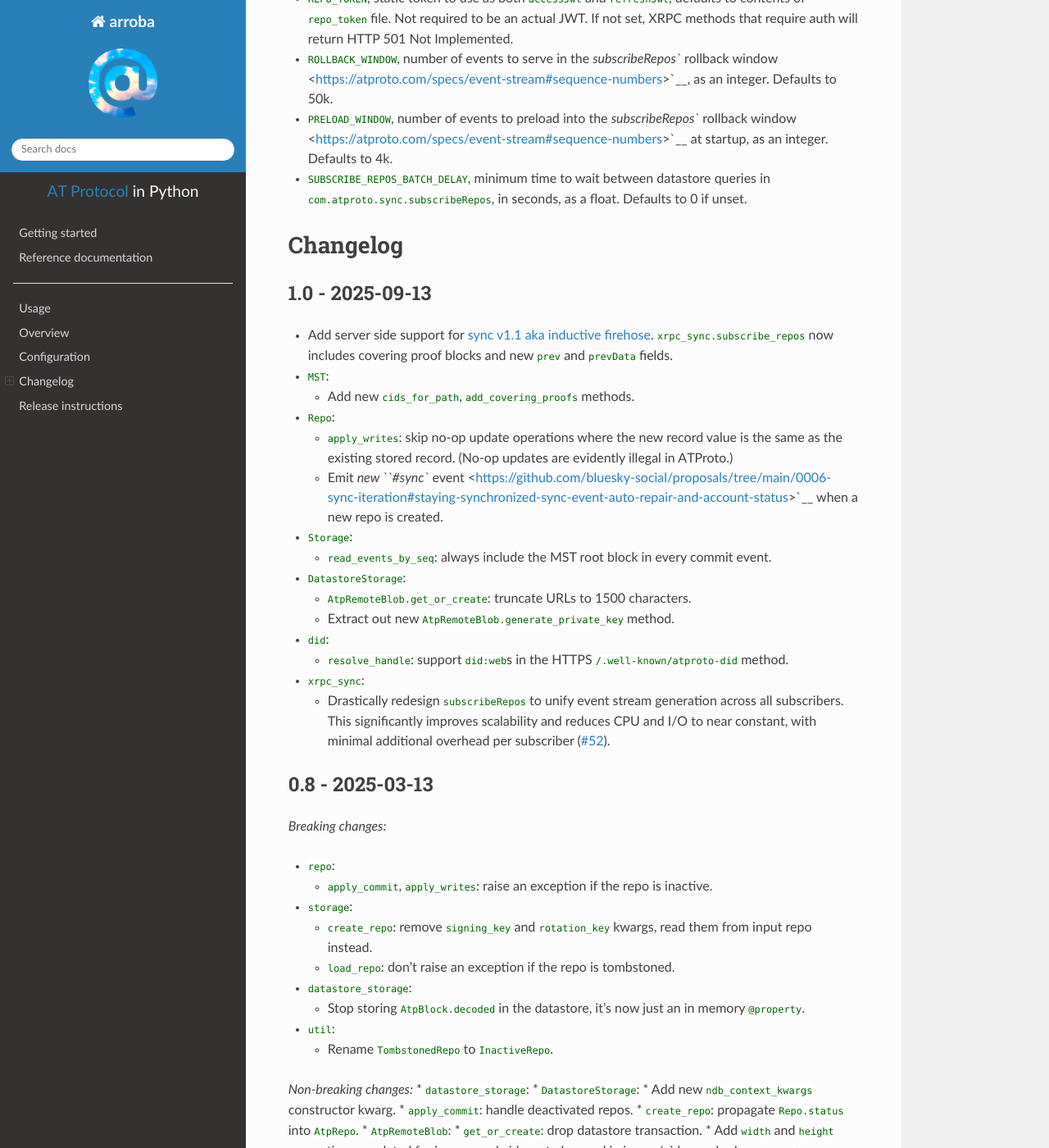
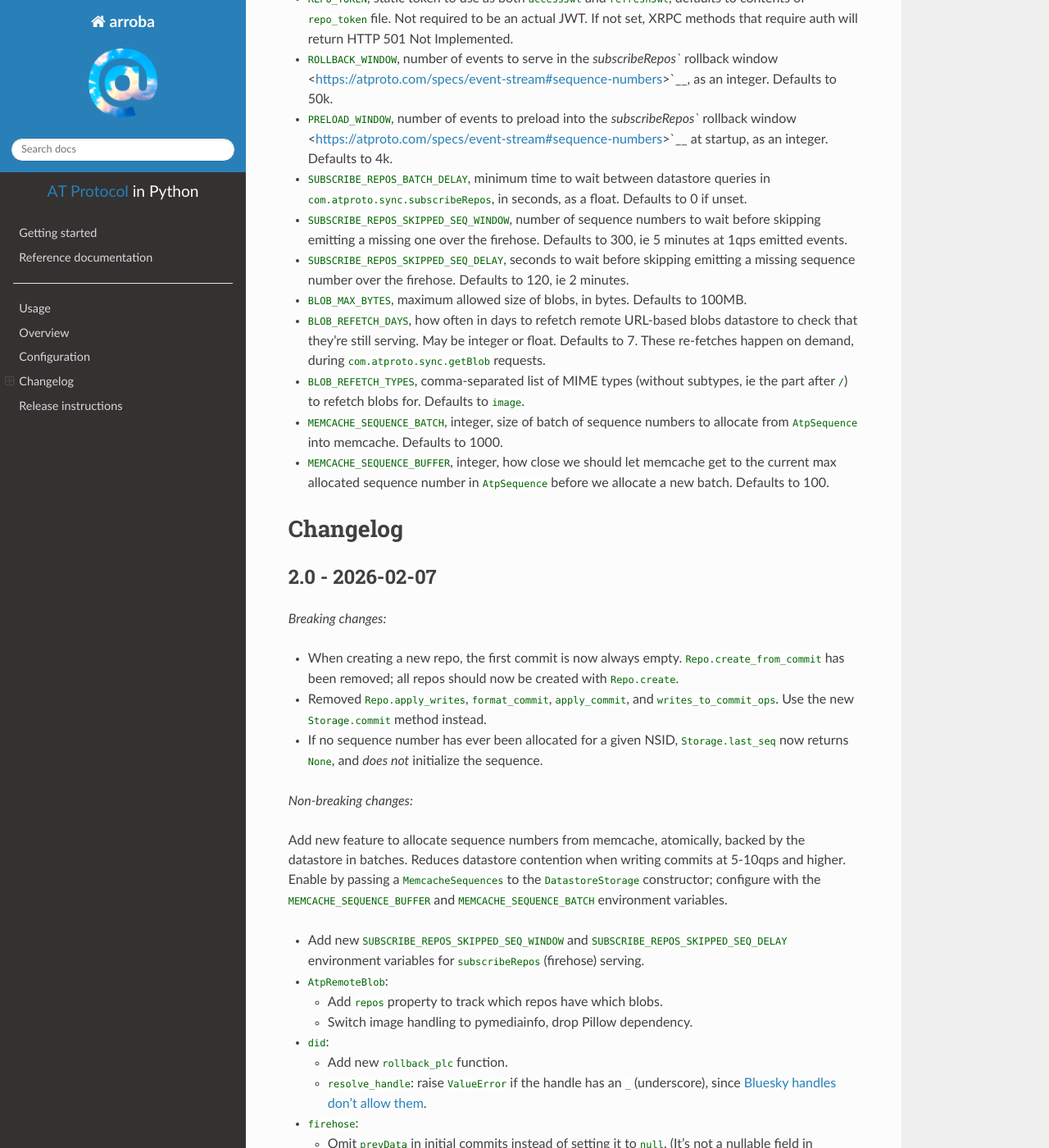
Before and after one commit to snarfed/arroba, a Sphinx documentation site: the page built from docs/index.rst, in a window 1280 px wide and 1400 px high, scrolled down 2065 px. Shown: the whole window at 82% size. Built offline with Sphinx 7.4.7 and the Read the Docs theme 3.1.0, drawn with Linux system fonts in a browser that asks for light colours; some of the changed text lies outside the part shown.

```diff
--- a/docs/conf.py
+++ b/docs/conf.py
@@ -94,8 +94,8 @@ author = 'Ryan Barrett'
 # built documents.
 #
 # The short X.Y version.
-version = '1.0'
-# The full version, including alpha/beta/rc tags.
+version = '2.0'
+# The full 2ersion, including alpha/beta/rc tags.
 release = '1.0'
 
 # The language for content autogenerated by Sphinx. Refer to documentation
--- a/docs/index.rst
+++ b/docs/index.rst
@@ -148,6 +148,27 @@ XRPC handlers:
 - ``SUBSCRIBE_REPOS_BATCH_DELAY``, minimum time to wait between
   datastore queries in ``com.atproto.sync.subscribeRepos``, in seconds,
   as a float. Defaults to 0 if unset.
+- ``SUBSCRIBE_REPOS_SKIPPED_SEQ_WINDOW``, number of sequence numbers to
+  wait before skipping emitting a missing one over the firehose.
+  Defaults to 300, ie 5 minutes at 1qps emitted events.
+- ``SUBSCRIBE_REPOS_SKIPPED_SEQ_DELAY``, seconds to wait before skipping
+  emitting a missing sequence number over the firehose. Defaults to 120,
+  ie 2 minutes.
+- ``BLOB_MAX_BYTES``, maximum allowed size of blobs, in bytes. Defaults
+  to 100MB.
+- ``BLOB_REFETCH_DAYS``, how often in days to refetch remote URL-based
+  blobs datastore to check that they’re still serving. May be integer or
+  float. Defaults to 7. These re-fetches happen on demand, during
+  ``com.atproto.sync.getBlob`` requests.
+- ``BLOB_REFETCH_TYPES``, comma-separated list of MIME types (without
+  subtypes, ie the part after ``/``) to refetch blobs for. Defaults to
+  ``image``.
+- ``MEMCACHE_SEQUENCE_BATCH``, integer, size of batch of sequence
+  numbers to allocate from ``AtpSequence`` into memcache. Defaults to
+  1000.
+- ``MEMCACHE_SEQUENCE_BUFFER``, integer, how close we should let
+  memcache get to the current max allocated sequence number in
+  ``AtpSequence`` before we allocate a new batch. Defaults to 100.
 
 .. raw:: html
 
@@ -160,6 +181,79 @@ XRPC handlers:
 
 Changelog
 ---------
+
+2.0 - 2026-02-07
+~~~~~~~~~~~~~~~~
+
+*Breaking changes:*
+
+- When creating a new repo, the first commit is now always empty.
+  ``Repo.create_from_commit`` has been removed; all repos should now be
+  created with ``Repo.create``.
+- Removed ``Repo.apply_writes``, ``format_commit``, ``apply_commit``,
+  and ``writes_to_commit_ops``. Use the new ``Storage.commit`` method
+  instead.
+- If no sequence number has ever been allocated for a given NSID,
+  ``Storage.last_seq`` now returns ``None``, and *does not* initialize
+  the sequence.
+
+*Non-breaking changes:*
+
+Add new feature to allocate sequence numbers from memcache, atomically,
+backed by the datastore in batches. Reduces datastore contention when
+writing commits at 5-10qps and higher. Enable by passing a
+``MemcacheSequences`` to the ``DatastoreStorage`` constructor; configure
+with the ``MEMCACHE_SEQUENCE_BUFFER`` and ``MEMCACHE_SEQUENCE_BATCH``
+environment variables.
+
+- Add new ``SUBSCRIBE_REPOS_SKIPPED_SEQ_WINDOW`` and
+  ``SUBSCRIBE_REPOS_SKIPPED_SEQ_DELAY`` environment variables for
+  ``subscribeRepos`` (firehose) serving.
+- ``AtpRemoteBlob``:
+
+  - Add ``repos`` property to track which repos have which blobs.
+  - Switch image handling to pymediainfo, drop Pillow dependency.
+
+- ``did``:
+
+  - Add new ``rollback_plc`` function.
+  - ``resolve_handle``: raise ``ValueError`` if the handle has an ``_``
+    (underscore), since `Bluesky handles don’t allow
+    them <https://atproto.com/specs/handle#handle-identifier-syntax>`__.
+
+- ``firehose``:
+
+  - Omit ``prevData`` in initial commits instead of setting it to
+    ``null``. (It’s not a nullable field in ``subscribeRepos#commit``.)
+
+- ``repo``:
+
+  - Add ``lost_seq`` kwarg to repo callback for marking sequence numbers
+    lost.
+
+- ``storage``:
+
+  - Add new abstract ``Sequences`` class and concrete subclasses
+    ``MemorySequences``, ``DatastoreSequences``, and
+    ``MemcacheSequences``.
+  - Add new optional ``sequences`` kwarg to ``Storage`` and subclasses’
+    constructors.
+
+- ``xrpc_repo``:
+
+  - ``describe_repo``: add ``app.bsky.graph.listblock``.
+
+- ``xrpc_sync``:
+
+  - ``get_blob``: periodically check remote blobs with HTTP GET requests
+    to see if they’re still serving.
+  - ``get_record``: include MST covering proof blocks for record.
+  - Implement ``listBlobs``.
+  - ``subscribeRepos``/``firehose``: handle uncaught exceptions and
+    continue serving
+    (`snarfed/bridgy-fed#2150 <https://github.com/snarfed/bridgy-fed/issues/2150>`__).
+
+.. _section-1:
 
 1.0 - 2025-09-13
 ~~~~~~~~~~~~~~~~
@@ -190,6 +284,7 @@ Changelog
 
   - ``AtpRemoteBlob.get_or_create``: truncate URLs to 1500 characters.
   - Extract out new ``AtpRemoteBlob.generate_private_key`` method.
+  - Optimize ``write_blocks`` to batch get and put.
 
 - ``did``:
 
@@ -204,7 +299,7 @@ Changelog
     additional overhead per subscriber
     (`#52 <https://github.com/snarfed/arroba/issues/52>`__).
 
-.. _section-1:
+.. _section-2:
 
 0.8 - 2025-03-13
 ~~~~~~~~~~~~~~~~
@@ -243,19 +338,23 @@ videos, to be used in image/video embed ``aspectRatio``
 minutes <https://bsky.app/profile/bsky.app/post/3lk26lxn6sk2u>`__. \*
 ``did``: \* Add new ``get_signing_key``, ``get_handle`` functions. \*
 ``create_plc``: remove trailing slash from
-``services.atproto_pds.endpoint``. \* ``storage``: \* ``Storage``: add
-new ``write_blocks`` method, implement in ``MemoryStorage`` and
-``DatastoreStorage``. \* ``xrpc_repo``: \* ``describe_server``: include
-all ``app.bsky`` collections and others like
-``chat.bsky.actor.declaration``; fetch and include DID doc. \* Implement
-``com.atproto.repo.importRepo``. \* ``xrpc_sync``: \* ``get_blob``: \*
-If we have more than one blob URL for the same CID, serve the latest one
+``services.atproto_pds.endpoint``. \* ``firehose``: \* Minimize lock
+contention in subscriber threads, especially during merge and handoff
+from pre-rollback to rollback
+(`#75 <https://github.com/snarfed/arroba/issues/75>`__). \* ``storage``:
+\* ``Storage``: add new ``write_blocks`` method, implement in
+``MemoryStorage`` and ``DatastoreStorage``. \* ``xrpc_repo``: \*
+``describe_server``: include all ``app.bsky`` collections and others
+like ``chat.bsky.actor.declaration``; fetch and include DID doc. \*
+Implement ``com.atproto.repo.importRepo``. \* ``xrpc_sync``: \*
+``get_blob``: \* If we have more than one blob URL for the same CID,
+serve the latest one
 (`bridgy-fed#1650 <https://github.com/snarfed/bridgy-fed/issues/1650>`__.
 \* Add HTTP ``Cache-Control`` to cache for 1h. \* ``list_repos``: \* Bug
 fix: Use string TID for ``rev``, not integer sequence number. \* Bug
 fix: don’t set status to ``null`` if the account is active.
 
-.. _section-2:
+.. _section-3:
 
 0.7 - 2024-11-08
 ~~~~~~~~~~~~~~~~
@@ -405,7 +504,7 @@ fix: don’t set status to ``null`` if the account is active.
   when appropriate
   (`snarfed/bridgy-fed#1083 <https://github.com/snarfed/bridgy-fed/issues/1083>`__).
 
-.. _section-4:
+.. _section-5:
 
 0.5 - 2024-03-16
 ~~~~~~~~~~~~~~~~
@@ -486,7 +585,7 @@ fix: don’t set status to ``null`` if the account is active.
   - Drop bundled ``app.bsky``/``com.atproto`` lexicons, use
     `lexrpc <https://lexrpc.readthedocs.io/>`__\ ’s instead.
 
-.. _section-6:
+.. _section-7:
 
 0.3 - 2023-08-29
 ~~~~~~~~~~~~~~~~
--- a/pyproject.toml
+++ b/pyproject.toml
@@ -13,7 +13,7 @@ where = ['.']
 
 [project]
 name = 'arroba'
-version = '1.0'
+version = '2.0'
 authors = [
     { name='Ryan Barrett', email='arroba@ryanb.org' },
 ]
```
Also changed, not shown: other parts of docs/index.rst (+4 -4 lines), README.md (+1 -1 lines).
